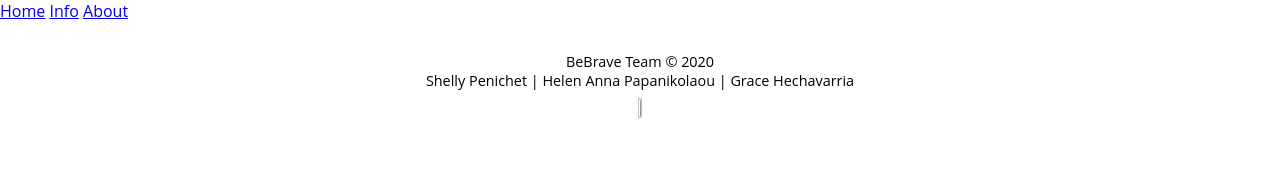
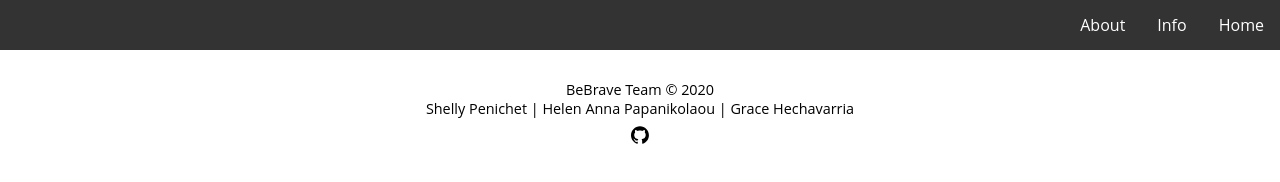
Before and after one commit to ghechavarria/BeBrave, a plain HTML site: page physical_bully/scenario1.html in a window 1280 px wide. Drawn offline with Linux system fonts and the light colour scheme; files that its build step writes are made by us from their sources.

Commit message:
changed physical bullying pages
never forget to add ../../

```diff
--- a/css/style.css
+++ b/css/style.css
@@ -119,3 +119,39 @@ footer{
     color: #6033B9;
     text-decoration: none;
 } */
+
+a {
+    text-decoration: none;
+}
+
+nav {
+    top: 0;
+    position: sticky;
+
+}
+
+ul {
+    list-style-type: none;
+    margin: 0;
+    padding: 0;
+    overflow: hidden;
+    background-color: #333;
+}
+
+li {
+    float: right;
+
+}
+
+li a{
+    display: block;
+    color: white;
+    text-align: center;
+    padding: 14px 16px;
+    text-decoration: none;
+
+}
+
+li a:hover {
+    background-color: #111;
+  }
--- a/physical_bully/scenario1.html
+++ b/physical_bully/scenario1.html
@@ -4,15 +4,28 @@
         <meta charset="utf-8">
         <title>BeBrave</title>
         <!-- <link rel="icon" href="favicon.png" type="image/png" sizes="32x32"> -->
-        <link rel="stylesheet" type="text/css" href="css/style.css">
-        <script src="js/script.js"></script>
+        <link rel="stylesheet" type="text/css" href="../../css/style.css">
+        <script src="../js/script.js"></script>
     </head>
     <body>
+
         <nav>
-           <a href="index.html">Home</a>
-           <a href="info.html">Info</a>
-           <a href="about.html">About</a>
+            <ul>
+                <li>
+                    <a href="../index.html">Home</a>
+                </li>
+                <li>
+                    <a href="../info.html">Info</a>
+                </li>
+                <li>
+                    <a href="../about.html">About</a>
+                </li>
+            </ul>
+
         </nav>
+
+
+
 
         <main>
 
@@ -27,7 +40,7 @@
                   <p class="footerText">BeBrave Team &copy; 2020</p>
                   <p class="footerText">Shelly Penichet | Helen Anna Papanikolaou | Grace Hechavarria</p>
                   <div id="footerSocial">
-                      <a href="#" target="_blank"><img src="assets/icons/github.svg" width="1.5%" height="1.5%" id="github" onmouseover="githubmouseOver();" onmouseout="githubmouseOut();"></a>
+                      <a href="#" target="_blank"><img src="../assets/icons/github.svg" width="1.5%" height="1.5%" id="github" onmouseover="githubmouseOver();" onmouseout="githubmouseOut();"></a>
                   </div>
                 </div>
 
```
Also changed, not shown: physical_bully/scenario2.html (+4 -4 lines), physical_bully/scenario3.html (+5 -5 lines).
